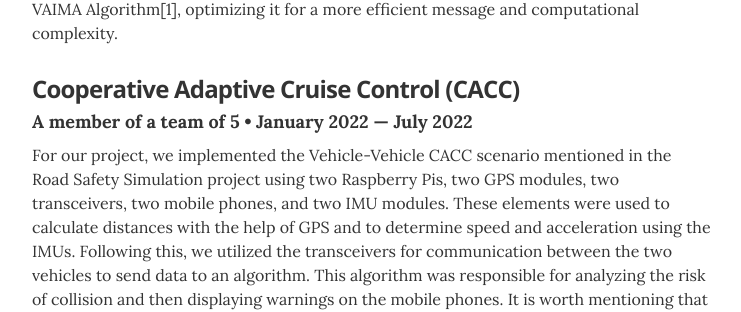
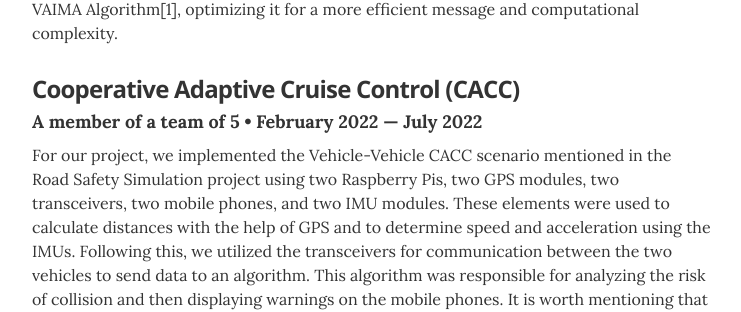
Before and after one commit to Hesham87/Hesham.github.io, a Jekyll site: the page built from index.html, in a window 1280 px wide and 900 px high, scrolled down 1222 px. Shown: the part 150-462 px from the top of the window, without its empty margins (268-1009 px from the left). Built offline with Jekyll 4.4.1, drawn with Linux system fonts in a browser that asks for light colours.

Commit message:
Update projects.yml

```diff
--- a/_data/projects.yml
+++ b/_data/projects.yml
@@ -11,6 +11,6 @@
 # Springfield Community Outreach Group
 - project: Cooperative Adaptive Cruise Control (CACC)
   role: A member of a team of 5
-  duration: January 2022 &mdash; July 2022
+  duration: February 2022 &mdash; July 2022
   # url: "#"
   description: For our project, we implemented the Vehicle-Vehicle CACC scenario mentioned in the Road Safety Simulation project using two Raspberry Pis, two GPS modules, two transceivers, two mobile phones, and two IMU modules. These elements were used to calculate distances with the help of GPS and to determine speed and acceleration using the IMUs. Following this, we utilized the transceivers for communication between the two vehicles to send data to an algorithm. This algorithm was responsible for analyzing the risk of collision and then displaying warnings on the mobile phones. It is worth mentioning that while this system is better suited for self-driving cars, we were limited by the technologies that were both available and economical.
```
